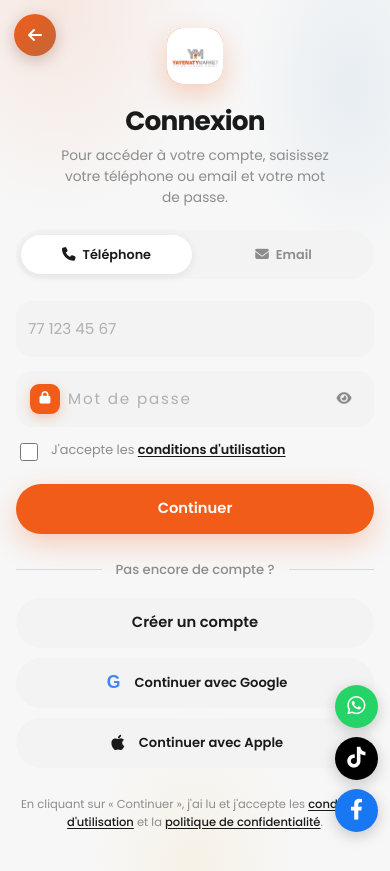
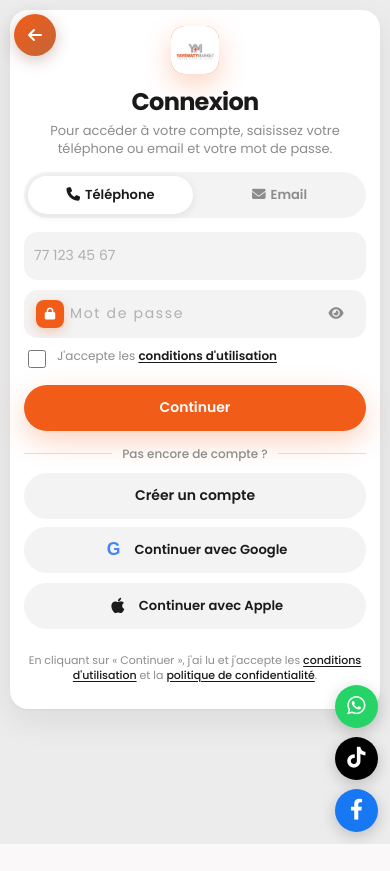
Before and after one commit to nick-dev12/yayematy_boutique, a PHP site: page /user/connexion.php in a window 390 px wide. After the commit the page ends 844 px from the top, so only its background shows below. Run offline with PHP 8.4, Linux system fonts and the light colour scheme; a stand-in replaces the project's code that opens the database connection; some libraries are stand-ins or nearby versions.

Commit message:
Mise a jour UI accueil/connexion et coordonnees legales
Texte hero, newsletter responsive, carte blanche connexion mobile, email service@yayematy.com sur les pages legales, exclusion admin lors du vidage BDD.

Co-authored-by: Cursor <cursoragent@cursor.com>

```diff
--- a/css/auth-connexion.css
+++ b/css/auth-connexion.css
@@ -47,7 +47,13 @@ body.auth-page.auth-connexion *::after {
   display: flex;
   flex-direction: column;
   align-items: stretch;
-  flex: 1;
+  flex: 0 1 auto;
+  background: var(--color-blanc, #fff);
+  border-radius: 20px;
+  padding: 24px 18px 20px;
+  box-shadow:
+    0 1px 2px rgba(var(--color-noir-rgb, 26, 26, 26), 0.04),
+    0 12px 32px rgba(var(--color-noir-rgb, 26, 26, 26), 0.08);
 }
 
 /* Brand */
@@ -559,11 +565,11 @@ body.auth-page.auth-connexion .auth-field .input-wrapper--intl-tel > .iti {
 
 /* Legal */
 .auth-connexion-legal {
-  margin-top: auto;
-  padding-top: 28px;
+  margin-top: 16px;
+  padding-top: 16px;
   text-align: center;
-  font-size: 0.72rem;
-  line-height: 1.55;
+  font-size: 0.75rem;
+  line-height: 1.45;
   color: var(--auth-muted);
 }
 
@@ -578,61 +584,196 @@ body.auth-page.auth-connexion .auth-field .input-wrapper--intl-tel > .iti {
   color: var(--auth-accent);
 }
 
-/* Responsive */
-@media (max-width: 480px) {
+/* Responsive mobile — formulaire compact, fond blanc, tout visible */
+@media (max-width: 767px) {
   body.auth-page.auth-connexion {
-    padding: 20px 16px 28px;
+    padding: 12px 12px 16px;
+    background: #ececec;
+    justify-content: flex-start;
+  }
+
+  .auth-connexion-shell {
+    width: 100%;
+    max-width: none;
+    padding: 18px 16px 16px;
+    border-radius: 18px;
   }
 
   .auth-connexion-brand {
-    margin-bottom: 22px;
+    margin: 0 0 14px;
   }
 
   .auth-connexion-brand__mark {
-    width: 56px;
-    height: 56px;
-    border-radius: 16px;
+    width: 48px;
+    height: 48px;
+    border-radius: 14px;
   }
 
   .auth-connexion-intro {
-    margin-bottom: 22px;
+    margin-bottom: 14px;
   }
 
   .auth-connexion-intro h1 {
-    font-size: 1.65rem;
+    margin-bottom: 6px;
+    font-size: 1.5rem;
   }
 
   .auth-connexion-intro p {
-    font-size: 0.86rem;
+    max-width: none;
+    font-size: 0.8125rem;
+    line-height: 1.4;
+  }
+
+  .auth-connexion-alert {
+    padding: 10px 12px;
+    margin-bottom: 12px;
+    font-size: 0.8125rem;
+  }
+
+  .auth-connexion .login-mode-tabs {
+    margin-bottom: 0.875rem;
+    padding: 4px;
+    gap: 4px;
+  }
+
+  .auth-connexion .login-mode-tabs button {
+    font-size: 0.8125rem;
+    padding: 0.5625rem 0.5rem;
+    gap: 5px;
+  }
+
+  .auth-connexion .form-group {
+    margin-bottom: 10px;
   }
 
   .auth-field {
-    min-height: 52px;
-    border-radius: 16px;
+    min-height: 48px;
+    border-radius: 14px;
   }
 
   .auth-field__icon {
-    width: 48px;
+    width: 44px;
+    padding-left: 8px;
   }
 
   .auth-field__icon span {
-    width: 30px;
-    height: 30px;
-    border-radius: 9px;
-    font-size: 0.78rem;
+    width: 28px;
+    height: 28px;
+    border-radius: 8px;
+    font-size: 0.75rem;
+  }
+
+  .auth-connexion .auth-field input[type="email"],
+  .auth-connexion .auth-field input[type="password"],
+  .auth-connexion .auth-field input[type="text"],
+  .auth-connexion .auth-field input[type="tel"],
+  .auth-connexion .auth-field .iti__tel-input {
+    font-size: 0.875rem !important;
+    padding: 12px 12px 12px 2px !important;
+    min-height: 48px;
+  }
+
+  .auth-connexion-forgot {
+    margin: 2px 0 10px;
+  }
+
+  .auth-connexion-forgot a {
+    font-size: 0.8125rem;
+  }
+
+  .auth-connexion .checkbox-group {
+    gap: 8px;
+    margin: 0 0 12px;
+  }
+
+  .auth-connexion .checkbox-group label {
+    font-size: 0.75rem;
+    line-height: 1.35;
   }
 
   .auth-connexion .btn-submit,
   .auth-connexion-btn,
   .auth-connexion .google-auth-btn,
   .auth-connexion .apple-auth-btn {
-    min-height: 50px;
-    font-size: 0.92rem;
+    min-height: 46px;
+    padding: 11px 18px;
+    font-size: 0.875rem;
   }
 
-  .auth-connexion .login-mode-tabs button {
-    font-size: 0.8rem;
-    padding: 0.65rem 0.5rem;
+  .auth-connexion-divider {
+    margin: 14px 0 10px;
+    font-size: 0.75rem;
+    gap: 10px;
+  }
+
+  .auth-connexion-actions {
+    gap: 8px;
+  }
+
+  .auth-connexion-legal {
+    margin-top: 12px;
+    padding-top: 12px;
+    font-size: 0.6875rem;
+    line-height: 1.4;
+  }
+}
+
+@media (max-width: 767px) and (max-height: 720px) {
+  .auth-connexion-brand {
+    margin-bottom: 10px;
+  }
+
+  .auth-connexion-brand__mark {
+    width: 42px;
+    height: 42px;
+  }
+
+  .auth-connexion-intro {
+    margin-bottom: 10px;
+  }
+
+  .auth-connexion-intro h1 {
+    font-size: 1.375rem;
+  }
+
+  .auth-connexion-intro p {
+    font-size: 0.75rem;
+  }
+
+  .auth-field,
+  .auth-connexion .auth-field input[type="email"],
+  .auth-connexion .auth-field input[type="password"],
+  .auth-connexion .auth-field input[type="text"],
+  .auth-connexion .auth-field input[type="tel"],
+  .auth-connexion .auth-field .iti__tel-input {
+    min-height: 44px;
+  }
+
+  .auth-connexion .btn-submit,
+  .auth-connexion-btn,
+  .auth-connexion .google-auth-btn,
+  .auth-connexion .apple-auth-btn {
+    min-height: 42px;
+    padding: 10px 16px;
+  }
+
+  .auth-connexion-divider {
+    margin: 10px 0 8px;
+  }
+
+  .auth-connexion-legal {
+    margin-top: 8px;
+    padding-top: 8px;
+  }
+}
+
+@media (max-width: 480px) {
+  body.auth-page.auth-connexion {
+    padding: 10px 10px 14px;
+  }
+
+  .auth-connexion-shell {
+    padding: 16px 14px 14px;
   }
 
   .auth-connexion .login-mode-tabs button .tab-label-long {
@@ -647,7 +788,7 @@ body.auth-page.auth-connexion .auth-field .input-wrapper--intl-tel > .iti {
   }
 
   .auth-connexion-shell {
-    background: var(--color-blanc, #fff);
+    flex: 0 1 auto;
     border-radius: 28px;
     padding: 40px 36px 32px;
     box-shadow:
@@ -656,7 +797,9 @@ body.auth-page.auth-connexion .auth-field .input-wrapper--intl-tel > .iti {
   }
 
   .auth-connexion-legal {
+    margin-top: 20px;
     padding-top: 22px;
+    font-size: 0.75rem;
   }
 }
 
--- a/index.php
+++ b/index.php
@@ -182,8 +182,8 @@ $seo_canonical = $base . '/';
         <?php else: ?>
         <div class="home-hero-inner">
             <div class="home-hero-content">
-                <h1>Le top du cake design pour vos créations</h1>
-                <p>Explorez nos produits comestibles, matériels et accessoires pour sublimer vos gâteaux d'anniversaire, mariage et cérémonies.</p>
+                <h1>Bienvenue sur votre marché local</h1>
+                <p>Découvrez tous vos produits préférés à petit prix</p>
                 <a href="/produits.php" class="home-btn-primary">Découvrir la boutique</a>
             </div>
             <div class="home-hero-visual">
@@ -316,7 +316,7 @@ $seo_canonical = $base . '/';
                 <p>Recevez nos offres, nouveautés et conseils directement dans votre boîte mail.</p>
             </div>
             <form class="home-newsletter-form" action="mailto:sugarpaper26@gmail.com?subject=Inscription%20newsletter" method="post" enctype="text/plain">
-                <input type="email" name="email" placeholder="Votre adresse e-mail" required aria-label="Adresse e-mail">
+                <input type="email" name="email" placeholder="Votre e-mail" required aria-label="Adresse e-mail">
                 <button type="submit" class="home-btn-primary">S'abonner</button>
             </form>
         </div>
--- a/user/supprimer-compte.php
+++ b/user/supprimer-compte.php
@@ -113,7 +113,7 @@ $user_label = trim(($user['prenom'] ?? '') . ' ' . ($user['nom'] ?? ''));
                 <p>
                     Vous avez des commandes en cours de traitement ou de livraison.
                     Finalisez-les ou contactez-nous à
-                    <a href="mailto:sugarpaper26@gmail.com">sugarpaper26@gmail.com</a>
+                    <a href="mailto:service@yayematy.com">service@yayematy.com</a>
                     avant de supprimer votre compte.
                 </p>
                 <p><a href="/user/mes-commandes.php">Voir mes commandes</a></p>
```
Also changed, not shown: conditions-utilisation.php (+5 -3 lines), css/index-home.css (+58 -9 lines), politique-confidentialite.php (+5 -3 lines), politique-suppression-compte.php (+10 -2 lines), scripts/vider_tables_locales.php (+13 -1 lines).
